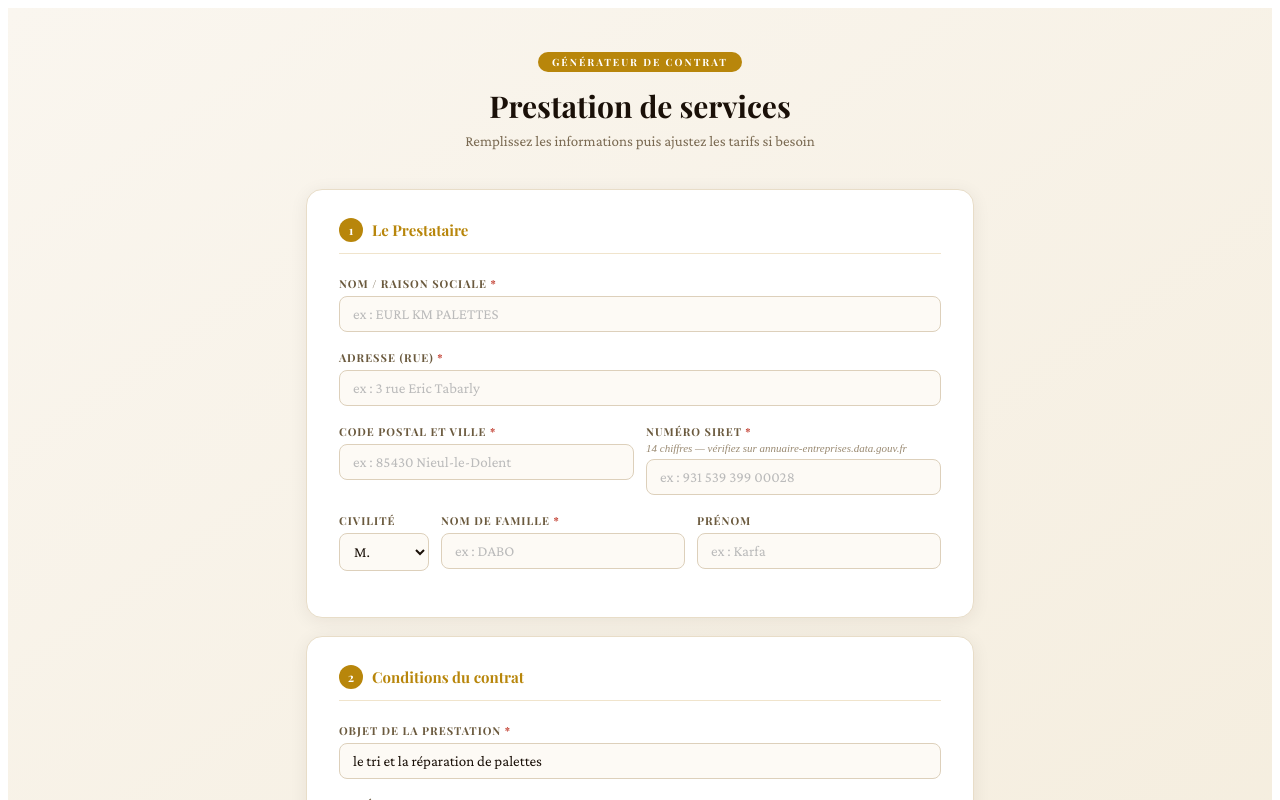
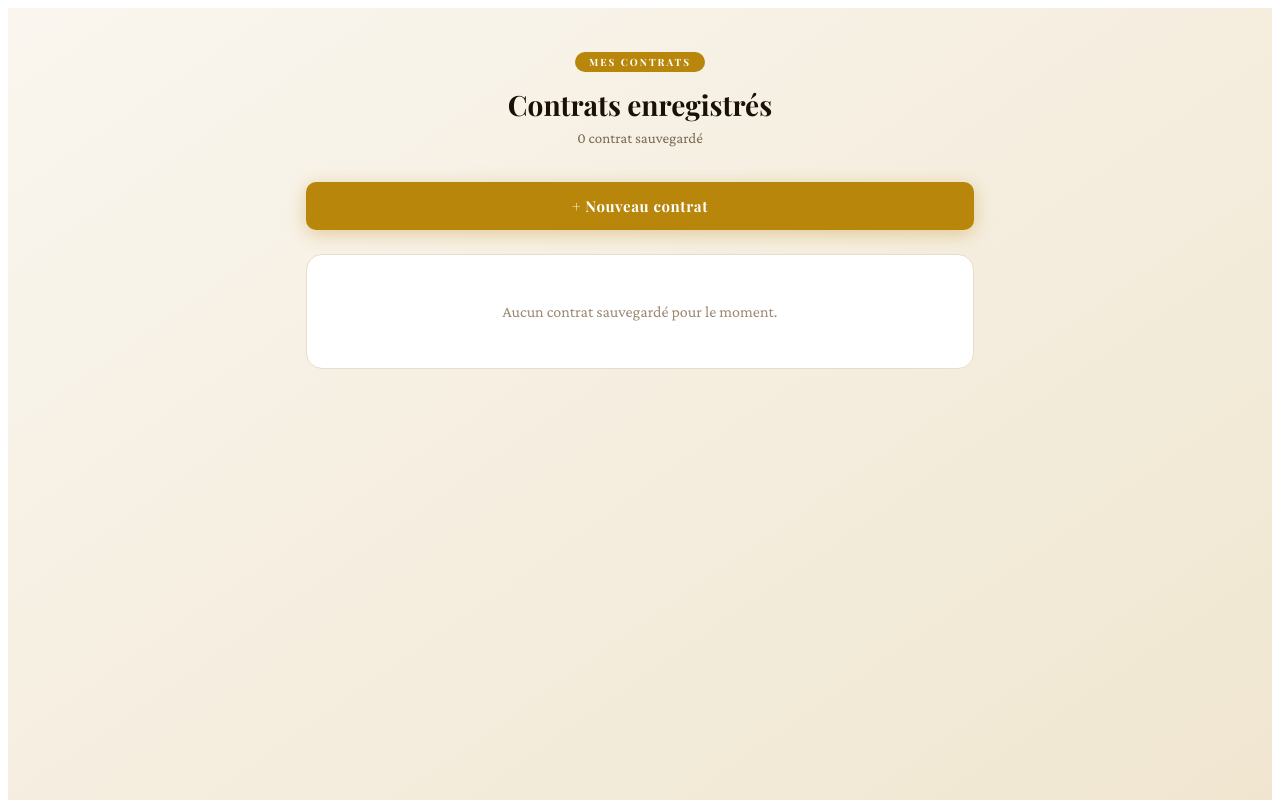
Before and after one commit to comptabiliteouestpalettes-crypto/mon-contrat, a React (Create React App) app: page / in a window 1280 px wide. Shown: the top 800 px of the page. Built offline with nearby package versions, Linux system fonts and the light colour scheme.

Commit message:
Update App.jsx

```diff
--- a/src/App.jsx
+++ b/src/App.jsx
@@ -1,4 +1,4 @@
-import { useState } from "react";
+import { useState, useEffect } from "react";
 
 const TARIFS_DEFAUT = [
   { libelle: "Palette 080x120 Europe", prix: "1,20", unite: "pièce" },
@@ -38,7 +38,8 @@ const EMPTY = {
   dateDebut: "", tribunal: "", dateSig: "",
 };
 
-// ── Shared input style ────────────────────────────────────
+const STORAGE_KEY = "contrats_sauvegardes";
+
 const inputBase = (focus) => ({
   width: "100%", padding: "9px 13px", borderRadius: "8px",
   border: `1.5px solid ${focus ? "#b8860b" : "#ddd0bb"}`,
@@ -117,7 +118,6 @@ function Section({ num, title, children }) {
   );
 }
 
-// ── Tarifs editor ────────────────────────────────────────
 function TarifsEditor({ tarifs, setTarifs }) {
   const update = (i, field, val) =>
     setTarifs(t => t.map((r, idx) => idx === i ? { ...r, [field]: val } : r));
@@ -196,14 +196,11 @@ function TarifsEditor({ tarifs, setTarifs }) {
   );
 }
 
-// ── Contract display ─────────────────────────────────────
-function Contract({ f, tarifs }) {
+function ContractView({ f, tarifs }) {
   const rep = `${f.prestCivilite} ${f.prestNomFamille}${f.prestPrenom ? " " + f.prestPrenom : ""}`.trim();
   const half = Math.ceil(tarifs.length / 2);
   const L = tarifs.slice(0, half), R = tarifs.slice(half);
 
-  // Beige palette for the contract
-  const BG = "#fdf8f0";
   const BG2 = "#f7f0e3";
   const GOLD = "#b8860b";
   const BORDER = "#d8c9a8";
@@ -285,13 +282,12 @@ function Contract({ f, tarifs }) {
   );
 
   return (
-    <div style={c.wrap}>
+    <div id="contrat-print" style={c.wrap}>
       <div style={c.h1}>CONTRAT DE PRESTATION DE SERVICE</div>
       <hr style={c.divider} />
 
-      {/* PARTIES */}
       <div style={c.partiesBox}>
-        <div style={{...c.partyLeft, breakInside: "avoid", pageBreakInside: "avoid"}}>
+        <div style={{...c.partyLeft, breakInside:"avoid", pageBreakInside:"avoid"}}>
           <span style={c.partyLabel}>Entre — Le Prestataire</span>
           <p style={{ margin: 0 }}>
             <strong>{f.prestNom}</strong>, domicilié au {f.prestAdresse}, {f.prestCpVille},
@@ -299,7 +295,7 @@ function Contract({ f, tarifs }) {
             <strong>Ci-après désigné : le Prestataire.</strong>
           </p>
         </div>
-        <div style={{...c.partyRight, breakInside: "avoid", pageBreakInside: "avoid"}}>
+        <div style={{...c.partyRight, breakInside:"avoid", pageBreakInside:"avoid"}}>
           <span style={c.partyLabel}>Et — Le Client</span>
           <p style={{ margin: 0 }}>
             <strong>SAS OUEST PALETTES</strong>, dont le siège social est situé au Le Four Lutton,
@@ -310,15 +306,12 @@ function Contract({ f, tarifs }) {
         </div>
       </div>
 
-      {/* ART 1–6 */}
       <div style={c.two}>
         <div style={{breakInside:"avoid",pageBreakInside:"avoid"}}>
           <span style={c.at}>Article 1 : Objet du contrat</span>
           <p>Le présent contrat a pour objet {f.objet} dans les locaux du client.</p>
-
           <span style={c.at}>Article 2 : Lieu d'exécution</span>
           <p>La prestation s'effectuera dans les locaux du client au Le Four Lutton, 85140 La Merlatière. Toute intervention sur un autre site devra faire l'objet d'un accord préalable écrit. Le client s'engage à faciliter l'accès du prestataire à ses locaux.</p>
-
           <span style={c.at}>Article 3 : Obligations du Prestataire</span>
           <p>Le prestataire s'engage à :</p>
           <ul style={{ paddingLeft: "17px", margin: "3px 0" }}>
@@ -331,32 +324,26 @@ function Contract({ f, tarifs }) {
         <div style={{breakInside:"avoid",pageBreakInside:"avoid"}}>
           <span style={c.at}>Article 4 : Obligations du Client</span>
           <p>Le client s'engage à fournir au prestataire toutes les informations et le matériel utiles à la bonne exécution de la prestation, et à collaborer pleinement pour le bon déroulement des opérations.</p>
-
           <span style={c.at}>Article 5 : Durée du contrat</span>
           <p>Le présent contrat est conclu pour une durée de <strong>{f.duree} mois</strong> à compter du {f.dateDebut}. Il sera renouvelé par tacite reconduction pour des périodes successives de <strong>{f.reconduction} mois</strong>, sauf dénonciation par l'une des parties par e-mail avec accusé de réception, avec un préavis d'un mois avant l'échéance.</p>
-
           <span style={c.at}>Article 6 : Facturation et paiement</span>
           <p>Le prestataire adressera une facture mensuelle au client, sur la base du relevé quotidien validé, comportant : date et lieu, références du prestataire, décompte détaillé, montant HT et TTC.</p>
           <p>Le règlement s'effectuera par virement bancaire dans un délai de 15 jours à compter de la réception de la facture.</p>
         </div>
       </div>
 
-      {/* ART 7 TARIFS */}
       <span style={c.at}>Article 7 : Prix de la prestation</span>
       <p>Les tarifs convenus entre les parties sont les suivants (prix en euros HT). Ces tarifs sont fermes et ne pourront être modifiés que par avenant écrit signé des deux parties.</p>
       <div style={{ display: "grid", gridTemplateColumns: "1fr 1fr", gap: "10px", margin: "7px 0 14px" }}>
         <TarifTable rows={L} /><TarifTable rows={R} />
       </div>
 
-      {/* ART 8–13 */}
       <div style={c.two}>
         <div style={{breakInside:"avoid",pageBreakInside:"avoid"}}>
           <span style={c.at}>Article 8 : Réception de la prestation</span>
           <p>À l'issue de chaque intervention, le client réceptionne les palettes traitées et approuve la prestation ou émet des réserves motivées. À défaut de réserve, la prestation est réputée approuvée et le transfert des risques s'opère immédiatement.</p>
-
           <span style={c.at}>Article 9 : Responsabilité</span>
           <p>La responsabilité du prestataire est limitée aux dommages matériels directs résultant d'une faute prouvée dans l'exécution de la prestation. Il ne saurait être tenu responsable des dommages liés à une utilisation non conforme des palettes ou à leur usure normale.</p>
-
           <span style={c.at}>Article 10 : Résiliation</span>
           <p>Chaque partie pourra résilier le contrat en cas d'inexécution par l'autre partie de ses obligations, après mise en demeure restée sans effet pendant 15 jours.</p>
           <p>Chaque partie peut également résilier de manière anticipée si l'activité ou les besoins du client diminuent significativement, rendant la prestation économiquement injustifiée. Notification par e-mail avec accusé de réception et justificatif, avec préavis d'un mois.</p>
@@ -364,16 +351,13 @@ function Contract({ f, tarifs }) {
         <div style={{breakInside:"avoid",pageBreakInside:"avoid"}}>
           <span style={c.at}>Article 11 : Force majeure</span>
           <p>Aucune partie ne pourra être tenue responsable d'une inexécution résultant d'un cas de force majeure au sens de l'article 1218 du Code civil. La partie concernée en informera l'autre sans délai. Si l'événement perdure au-delà de 30 jours, les parties se rapprocheront pour convenir d'une modification du contrat.</p>
-
           <span style={c.at}>Article 12 : Droit applicable et litiges</span>
           <p>Le présent contrat est soumis au droit français. En cas de litige, les parties s'engagent à rechercher une solution amiable. À défaut, le litige sera porté devant le Tribunal de {f.tribunal}.</p>
-
           <span style={c.at}>Article 13 : Modification du contrat</span>
           <p>Toute modification du présent contrat devra faire l'objet d'un avenant écrit signé par les deux parties.</p>
         </div>
       </div>
 
-      {/* SIGNATURES */}
       <hr style={c.divider} />
       <p style={{ fontStyle: "italic", textAlign: "right", margin: "0 0 6px", fontSize: "10.5pt", color: "#3a2a00" }}>
         Fait à La Merlatière, le {f.dateSig}, en deux originaux dont un remis au client.
@@ -397,35 +381,153 @@ function Contract({ f, tarifs }) {
   );
 }
 
+// ── Liste des contrats sauvegardés ────────────────────────
+function ListeContrats({ contrats, onOuvrir, onSupprimer, onNouveau }) {
+  const GOLD = "#b8860b";
+  return (
+    <div style={{ maxWidth: "700px", margin: "0 auto", padding: "44px 16px 80px" }}>
+      <div style={{ textAlign: "center", marginBottom: "36px" }}>
+        <div style={{
+          display: "inline-block", background: GOLD, color: "#fff",
+          fontFamily: "'Playfair Display',serif", fontSize: "10px", fontWeight: 700,
+          letterSpacing: ".2em", textTransform: "uppercase",
+          padding: "3px 14px", borderRadius: "20px", marginBottom: "14px",
+        }}>Mes contrats</div>
+        <h1 style={{ fontFamily: "'Playfair Display',serif", fontSize: "28px", fontWeight: 700, color: "#1a1008", margin: "0 0 7px" }}>
+          Contrats enregistrés
+        </h1>
+        <p style={{ color: "#7a6a52", fontSize: "15px", margin: 0, fontFamily: "'Crimson Pro',serif" }}>
+          {contrats.length} contrat{contrats.length > 1 ? "s" : ""} sauvegardé{contrats.length > 1 ? "s" : ""}
+        </p>
+      </div>
+
+      <button onClick={onNouveau} style={{
+        width: "100%", padding: "14px",
+        background: GOLD, color: "#fff", border: "none", borderRadius: "10px",
+        fontFamily: "'Playfair Display',serif", fontSize: "15px", fontWeight: 700,
+        cursor: "pointer", letterSpacing: ".04em", marginBottom: "24px",
+        boxShadow: "0 4px 18px rgba(184,134,11,.35)",
+      }}>+ Nouveau contrat</button>
+
+      {contrats.length === 0 && (
+        <div style={{
+          textAlign: "center", padding: "48px 24px",
+          background: "#fff", borderRadius: "16px", border: "1px solid #e8ddc8",
+          color: "#9a8a72", fontFamily: "'Crimson Pro',serif", fontSize: "16px",
+        }}>
+          Aucun contrat sauvegardé pour le moment.
+        </div>
+      )}
+
+      {contrats.map((c, i) => (
+        <div key={c.id} style={{
+          background: "#fff", borderRadius: "12px", padding: "18px 22px",
+          border: "1px solid #e8ddc8", boxShadow: "0 2px 12px rgba(44,26,0,.06)",
+          marginBottom: "12px", display: "flex", alignItems: "center", gap: "16px",
+        }}>
+          <div style={{
+            background: "#f7f0e3", borderRadius: "50%", width: "44px", height: "44px",
+            display: "flex", alignItems: "center", justifyContent: "center",
+            fontSize: "20px", flexShrink: 0,
+          }}>📄</div>
+          <div style={{ flex: 1, minWidth: 0 }}>
+            <div style={{ fontFamily: "'Playfair Display',serif", fontWeight: 700, fontSize: "15px", color: "#1a1008", marginBottom: "3px" }}>
+              {c.f.prestNom || "Sans nom"}
+            </div>
+            <div style={{ fontFamily: "'Crimson Pro',serif", fontSize: "13px", color: "#7a6a52" }}>
+              Signé le {c.f.dateSig} · Début : {c.f.dateDebut}
+            </div>
+            <div style={{ fontFamily: "'Crimson Pro',serif", fontSize: "12px", color: "#b8860b", marginTop: "2px" }}>
+              Sauvegardé le {new Date(c.savedAt).toLocaleDateString("fr-FR", { day: "2-digit", month: "long", year: "numeric", hour: "2-digit", minute: "2-digit" })}
+            </div>
+          </div>
+          <div style={{ display: "flex", gap: "8px", flexShrink: 0 }}>
+            <button onClick={() => onOuvrir(c)} style={{
+              padding: "7px 14px", background: GOLD, border: "none", color: "#fff",
+              borderRadius: "7px", cursor: "pointer", fontSize: "13px",
+              fontFamily: "'Playfair Display',serif", fontWeight: 700,
+            }}>Ouvrir</button>
+            <button onClick={() => onSupprimer(c.id)} style={{
+              padding: "7px 10px", background: "transparent", border: "1px solid #e8ddc8",
+              color: "#c0392b", borderRadius: "7px", cursor: "pointer", fontSize: "16px",
+            }}>🗑</button>
+          </div>
+        </div>
+      ))}
+    </div>
+  );
+}
+
 // ── APP ───────────────────────────────────────────────────
 export default function App() {
+  const [vue, setVue] = useState("liste"); // "liste" | "formulaire" | "contrat"
   const [f, setF] = useState(EMPTY);
   const [tarifs, setTarifs] = useState(TARIFS_DEFAUT);
-  const [show, setShow] = useState(false);
+  const [contrats, setContrats] = useState([]);
+  const [contratActif, setContratActif] = useState(null);
   const set = k => v => setF(s => ({ ...s, [k]: v }));
+
+  // Charger les contrats sauvegardés au démarrage
+  useEffect(() => {
+    try {
+      const saved = localStorage.getItem(STORAGE_KEY);
+      if (saved) setContrats(JSON.parse(saved));
+    } catch (e) {}
+  }, []);
+
+  const sauvegarder = (formData, tarifsData) => {
+    const nouveau = {
+      id: Date.now().toString(),
+      savedAt: new Date().toISOString(),
+      f: formData,
+      tarifs: tarifsData,
+    };
+    const updated = [nouveau, ...contrats];
+    setContrats(updated);
+    try { localStorage.setItem(STORAGE_KEY, JSON.stringify(updated)); } catch (e) {}
+    return nouveau;
+  };
+
+  const supprimer = (id) => {
+    if (!window.confirm("Supprimer ce contrat ?")) return;
+    const updated = contrats.filter(c => c.id !== id);
+    setContrats(updated);
+    try { localStorage.setItem(STORAGE_KEY, JSON.stringify(updated)); } catch (e) {}
+  };
+
+  const generer = () => {
+    const saved = sauvegarder(f, tarifs);
+    setContratActif(saved);
+    setVue("contrat");
+  };
+
+  const ouvrirContrat = (c) => {
+    setContratActif(c);
+    setVue("contrat");
+  };
 
   const ok = f.prestNom && f.prestAdresse && f.prestCpVille &&
     f.prestSiret && f.prestNomFamille && f.dateDebut && f.tribunal && f.dateSig;
 
   return (
-    <div style={{ minHeight: "100vh", background: show ? "#ede6d8" : "linear-gradient(145deg,#faf6ef,#f0e6d0)" }}>
+    <div style={{ minHeight: "100vh", background: vue === "contrat" ? "#ede6d8" : "linear-gradient(145deg,#faf6ef,#f0e6d0)" }}>
       <link href="https://fonts.googleapis.com/css2?family=Playfair+Display:wght@400;700&family=Crimson+Pro:ital,wght@0,300;0,400;0,600;1,400&display=swap" rel="stylesheet" />
 
-      {/* Toolbar contrat */}
-      {show && (
+      {/* ── BARRE CONTRAT ── */}
+      {vue === "contrat" && (
         <div id="no-print" style={{
           position: "sticky", top: 0, zIndex: 100, background: "#1a1008",
           padding: "10px 24px", display: "flex", justifyContent: "space-between", alignItems: "center",
           boxShadow: "0 2px 12px rgba(0,0,0,.35)",
         }}>
           <span style={{ fontFamily: "'Playfair Display',serif", color: "#b8860b", fontSize: "16px", fontWeight: 700 }}>
-            Contrat — {f.prestNom}
+            {contratActif?.f?.prestNom || "Contrat"}
           </span>
           <div style={{ display: "flex", gap: "10px" }}>
-            <button onClick={() => setShow(false)} style={{
+            <button onClick={() => setVue("liste")} style={{
               padding: "7px 16px", background: "transparent", border: "1px solid #b8860b55",
               color: "#b8860b", borderRadius: "6px", cursor: "pointer", fontSize: "13px", fontFamily: "system-ui",
-            }}>← Modifier</button>
+            }}>← Mes contrats</button>
             <button onClick={() => window.print()} style={{
               padding: "7px 18px", background: "#b8860b", border: "none", color: "#fff",
               borderRadius: "6px", cursor: "pointer", fontSize: "13px", fontFamily: "system-ui", fontWeight: 600,
@@ -434,11 +536,36 @@ export default function App() {
         </div>
       )}
 
-      {/* FORMULAIRE */}
-      {!show && (
+      {/* ── BARRE FORMULAIRE ── */}
+      {vue === "formulaire" && (
+        <div id="no-print" style={{
+          position: "sticky", top: 0, zIndex: 100, background: "#1a1008",
+          padding: "10px 24px", display: "flex", alignItems: "center", gap: "14px",
+          boxShadow: "0 2px 12px rgba(0,0,0,.35)",
+        }}>
+          <button onClick={() => setVue("liste")} style={{
+            padding: "6px 14px", background: "transparent", border: "1px solid #b8860b55",
+            color: "#b8860b", borderRadius: "6px", cursor: "pointer", fontSize: "13px", fontFamily: "system-ui",
+          }}>← Mes contrats</button>
+          <span style={{ fontFamily: "'Playfair Display',serif", color: "#b8860b", fontSize: "15px", fontWeight: 700 }}>
+            Nouveau contrat
+          </span>
+        </div>
+      )}
+
+      {/* ── LISTE ── */}
+      {vue === "liste" && (
+        <ListeContrats
+          contrats={contrats}
+          onOuvrir={ouvrirContrat}
+          onSupprimer={supprimer}
+          onNouveau={() => { setF(EMPTY); setTarifs(TARIFS_DEFAUT); setVue("formulaire"); }}
+        />
+      )}
+
+      {/* ── FORMULAIRE ── */}
+      {vue === "formulaire" && (
         <div style={{ maxWidth: "700px", margin: "0 auto", padding: "44px 16px 80px" }}>
-
-          {/* Header */}
           <div style={{ textAlign: "center", marginBottom: "40px" }}>
             <div style={{
               display: "inline-block", background: "#b8860b", color: "#fff",
@@ -454,7 +581,6 @@ export default function App() {
             </p>
           </div>
 
-          {/* Section 1 — Prestataire */}
           <Section num="1" title="Le Prestataire">
             <Field label="Nom / Raison sociale" value={f.prestNom} onChange={set("prestNom")} placeholder="ex : EURL KM PALETTES" required />
             <Field label="Adresse (rue)" value={f.prestAdresse} onChange={set("prestAdresse")} placeholder="ex : 3 rue Eric Tabarly" required />
@@ -476,7 +602,6 @@ export default function App() {
             </div>
           </Section>
 
-          {/* Section 2 — Contrat */}
           <Section num="2" title="Conditions du contrat">
             <Field label="Objet de la prestation" value={f.objet} onChange={set("objet")} placeholder="ex : le tri et la réparation de palettes" required />
             <div style={{ display: "grid", gridTemplateColumns: "1fr 1fr", gap: "12px" }}>
@@ -490,10 +615,8 @@ export default function App() {
             </div>
           </Section>
 
-          {/* Section 3 — Tarifs */}
           <TarifsEditor tarifs={tarifs} setTarifs={setTarifs} />
 
-          {/* Client fixe */}
           <div style={{
             background: "#f7f2e8", borderRadius: "10px", padding: "13px 18px",
             border: "1px dashed #c8b888", marginBottom: "26px",
@@ -506,7 +629,7 @@ export default function App() {
             RCS 339 804 684 — Représenté par M. JEAUD Patrice, gérant
           </div>
 
-          <button onClick={() => ok && setShow(true)} style={{
+          <button onClick={() => ok && generer()} style={{
             width: "100%", padding: "15px",
             background: ok ? "#b8860b" : "#c8b888",
             color: "#fff", border: "none", borderRadius: "10px",
@@ -515,15 +638,15 @@ export default function App() {
             boxShadow: ok ? "0 4px 18px rgba(184,134,11,.35)" : "none",
             transition: "all .2s",
           }}>
-            {ok ? "Générer le contrat →" : "Complétez les champs obligatoires *"}
+            {ok ? "Générer et sauvegarder →" : "Complétez les champs obligatoires *"}
           </button>
         </div>
       )}
 
-      {/* CONTRAT */}
-      {show && (
+      {/* ── CONTRAT ── */}
+      {vue === "contrat" && contratActif && (
         <div style={{ padding: "20px 16px 60px" }}>
-          <Contract f={f} tarifs={tarifs} />
+          <ContractView f={contratActif.f} tarifs={contratActif.tarifs} />
         </div>
       )}
 
```
